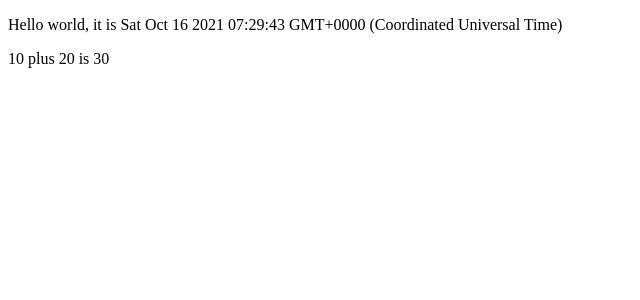
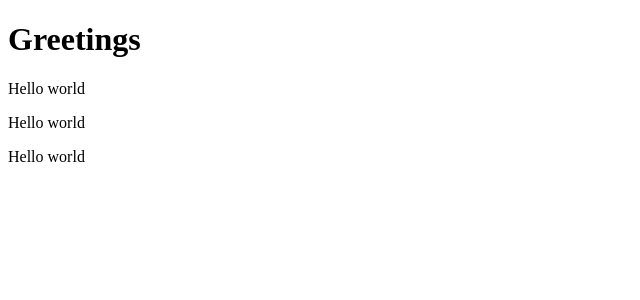
Before and after one commit to shantam-maheshwari/fullstackopen, a React (Create React App) app in the folder part1/: page / in a window 1280 px wide. Shown: the top 300 px of the page, without its empty margins (0-640 px from the left). Built offline with nearby package versions, Linux system fonts and the light colour scheme.

Commit message:
part1: example 4 (Multiple components)

```diff
--- a/part1/src/App.js
+++ b/part1/src/App.js
@@ -1,15 +1,20 @@
 import React from "react";
-const App = () => {
-  const now = new Date();
-  const a = 10;
-  const b = 20;
 
+const Hello = () => {
   return (
     <div>
-      <p>Hello world, it is {now.toString()}</p>
-      <p>
-        {a} plus {b} is {a + b}
-      </p>
+      <p>Hello world</p>
+    </div>
+  );
+};
+
+const App = () => {
+  return (
+    <div>
+      <h1>Greetings</h1>
+      <Hello />
+      <Hello />
+      <Hello />
     </div>
   );
 };
```
